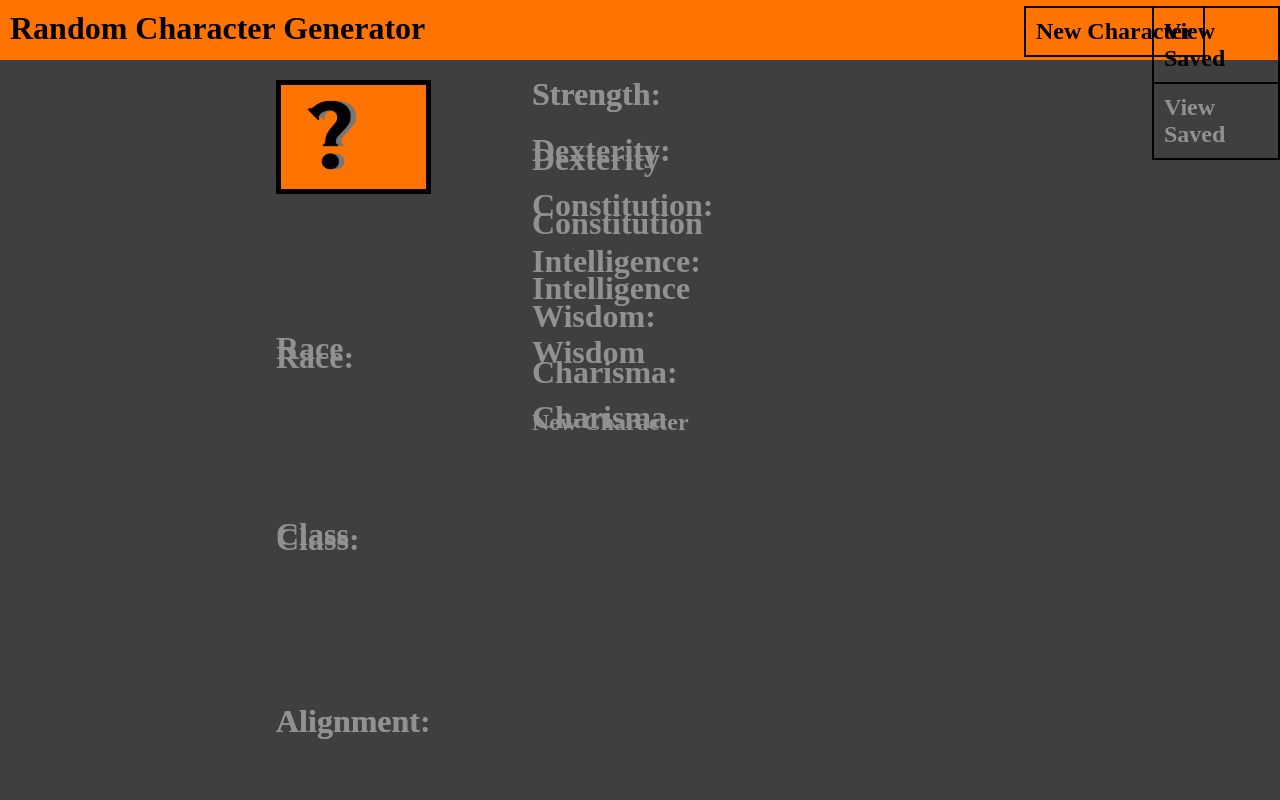
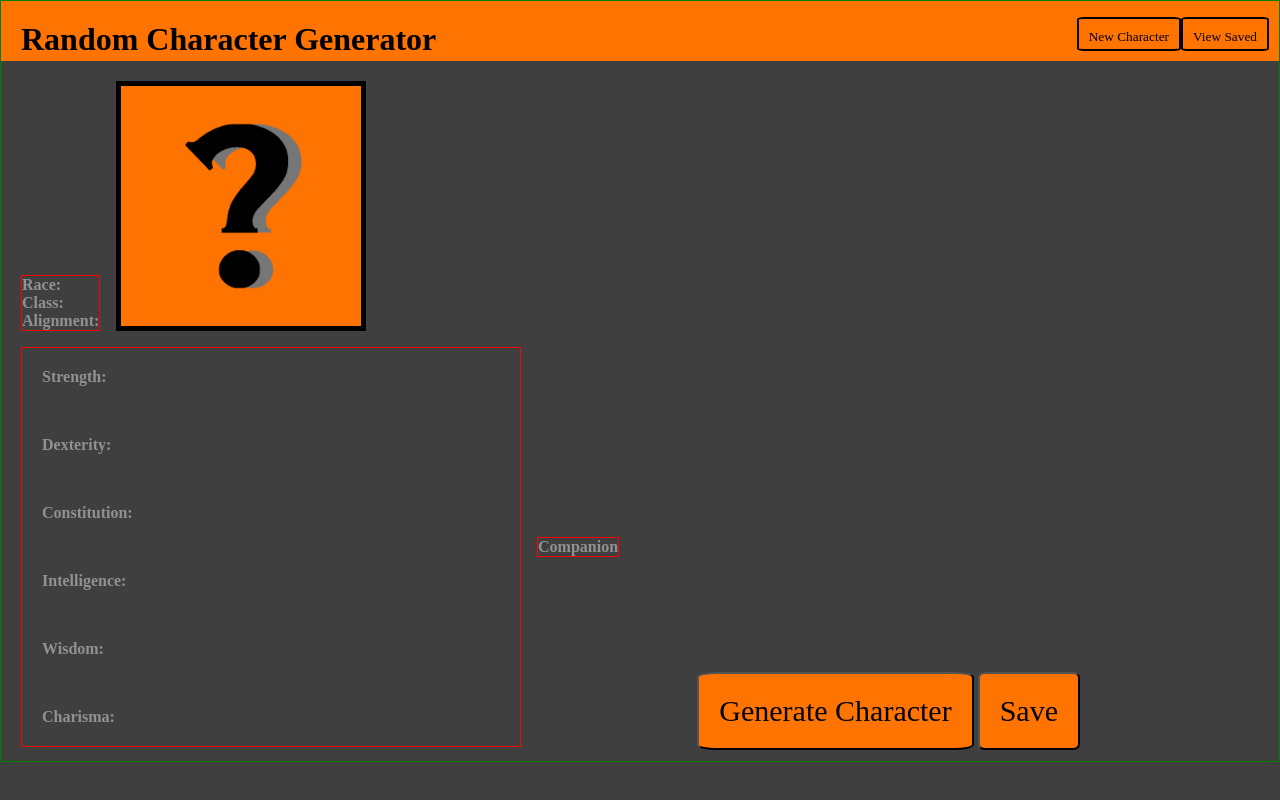
Before and after one commit to TheTrueGameBreaker/DND-Character-Generator, a plain HTML site: page index.html in a window 1280 px wide. Drawn offline with Linux system fonts and the light colour scheme; no server answers; a web font is replaced by a local one.

Commit message:
Add files via upload

```diff
--- a/assets/css/style.css
+++ b/assets/css/style.css
@@ -4,12 +4,17 @@
     box-sizing: border-box;
     margin: 0;
     padding: 0;
+    font-family: 'Macondo';
 }
 
 body {
-    font-family: 'Macondo';
+
     background-color: rgb(63, 63, 63);
     color: rgb(145, 145, 145);
+    border: 1px solid green;
+}
+button:hover {
+    box-shadow: inset 0px 0px 8px;
 }
 
 
@@ -18,25 +23,45 @@ body {
     height: 60px;
     display: flex;
     color: black;
+    justify-content: right;
 }
 
-.saved {
+header h1 {
+    flex-grow: 1;
+}
+
+.header button {
+    background-color: rgb(255, 115, 0);
+    border-radius: 7%;
+
+}
+
+.header button:hover {
+    box-shadow: inset 0px 0px 8px;
+}
+
+
+
+.saved, .new {
+    border: 2px solid black;
+    margin-top: 6px;
+    padding: 10px;
+    flex-direction: row;
+    justify-content: flex-end;
+
+}
+
+/*.new {
     border: 2px solid black;;
     margin-top: 6px;
     padding: 10px;
     justify-content: right;
-    position: fixed; left: 90%;
+    position: relative;
+}*/
+header {
+    display: flex;
 }
-
-.new {
-    border: 2px solid black;;
-    margin-top: 6px;
-    padding: 10px;
-    justify-content: right;
-    position: fixed; left: 80%;
-}
-
-.header .saved {
+header, .saved {
     padding-top: 20px;
     padding: 10px;
     justify-content: right;
@@ -50,36 +75,56 @@ body {
     padding: 20px;
     max-width: 50%;
     height: 700px;
-    position: fixed; left: 20%;
     display: flex;
+    font-weight: bold;
+    flex-wrap: wrap;
+    gap: 1em;
+}
+
+
+.placeholder-Image{
+    border: 5px solid rgb(0, 0, 0);
+    background-color: rgb(255, 115, 0);
+    height: 250px;
+    display: flex;
+    align-self: flex-start;
+}
+
+.container-description {
+    display: flex;
+    border: 1px solid red;
     flex-direction: column;
     justify-content: space-between;
-    font-weight: bold;
-}
+    align-self: flex-end;
+    order: -1;
 
-.image-Border {
-    border: 5px solid rgb(0, 0, 0);
-    background-color: rgb(255, 115, 0);
-}
-
-.placeholder-Image {
-    height: 400px;
 }
 
 .container-Stats {
     display: flex;
+    border: 1px solid red;
     flex-direction: column;
     justify-content: space-between;
     padding: 20px;
-    max-width: 50%;
+    width: 500px;
     height: 400px;
-    position: fixed; left: 40%; top: 7%;
+    align-self: center;;
 }
 
-.placeholder-Image {
-    height: 350px;
+.container-companion {
+    border: 1px solid red;
+    align-self: center;
+}
+.container-Buttons {
+    position: fixed;;
+    bottom: 50px;
+    right: 200px;
+
 }
 
-.placeholder-Image {
-    height: 100px;
+.btn {
+    background-color: rgb(255, 115, 0);
+    padding: 20px;
+    font-size: 30px;
+    border-radius: 7%;
 }
--- a/assets/javascript/script.js
+++ b/assets/javascript/script.js
@@ -1,46 +1,119 @@
 //HTML selectors
-var newCharacterBtn = document.getElementsByClassName('new-character');
-var savedBtn = document.getElementsByClassName('saved');
-var containerEl = document.getElementsByClassName('container');
-var imgEl = document.getElementsByClassName('placeholder-Image');
-var raceEl = document.getElementById('race');
-var classEl = document.getElementById('class')
-var alignmentEl = document.getElementById('alignment')
-var statsContainerEl = document.getElementsByClassName('container-Stats');
-var strengthEl = document.getElementById('strength');
-var dexterityEl = document.getElementById('dexterity');
-var constitutionEl = document.getElementById('constitution');
-var intelligenceEl = document.getElementById('intelligence');
-var wisdomEl = document.getElementById('wisdom');
-var charismaEl = document.getElementById('charisma');
-
-//DND5E API selectors
-var apiServerUrl = `https://www.dnd5eapi.co`;
-var apiClassUrl = `/api/classes/`;
-var apiRaceUrl = `/api/races/`;
-var apiAlignmentUrl = `/api/alignments/`;
-
-//rapid API selectors
-const options = {
-  method: 'GET',
-  headers: {
-      'X-RapidAPI-Key': '59081f9c3cmsh0d56af2b7637b33p1c04a7jsnbda0126eca15',
-      'X-RapidAPI-Host': 'dice-roll.p.rapidapi.com'
-  }
-};
+const newCharacterBtn = document.getElementsByClassName('new-character');
+const viewSavedBtn = document.getElementById('view-saved-btn');
+const containerEl = document.getElementsByClassName('container');
+const imgEl = document.getElementsByClassName('placeholder-Image');
+const raceEl = document.getElementById('race');
+const classEl = document.getElementById('class')
+const alignmentEl = document.getElementById('alignment')
+const statsContainerEl = document.getElementsByClassName('container-Stats');
+const strengthEl = document.getElementById('strength');
+const dexterityEl = document.getElementById('dexterity');
+const constitutionEl = document.getElementById('constitution');
+const intelligenceEl = document.getElementById('intelligence');
+const wisdomEl = document.getElementById('wisdom');
+const charismaEl = document.getElementById('charisma');
+const statsEl = document.getElementsByClassName('stats');
+const genBtn = document.getElementById('Gen-Btn');
+const companionEl = document.getElementById('companion');
+const saveBtn = document.getElementById('Save-Btn');
 
 
 
-//DnD5E API fetch
-fetch('https://www.dnd5eapi.co/api/classes/')
-  .then((response) => response.json())
-  .then((data) => console.log(data));
+viewSavedBtn.addEventListener('click', function() {
+   window.location = './secondPage.html';
+    });
 
 
 
+//DND5E API selectors
+const apiServerUrl = `https://www.dnd5eapi.co`;
+const apiClassUrl = `/api/classes/`;
+const apiRaceUrl = `/api/races/`;
+const apiAlignmentUrl = `/api/alignments/`;
 
-//rapid API fetch
-fetch('https://dice-roll.p.rapidapi.com/roll/1/d/20', options)
-	.then(response => response.json())
-	.then(response => console.log(response))
-	.catch(err => console.error(err));
+//Dog API selectors
+const dogApiUrl = `https://dog.ceo/api/breeds/image/random`
+
+
+//generate button
+genBtn.addEventListener('click', statGen)
+
+
+//random function for page
+function statGen() {
+  //array for stats
+  var statArray = [];
+  for (i = 0; i < 6; i++) {
+    var statNumber = Math.floor(Math.random() * 16) + 4
+    statArray.push(statNumber);
+  }
+  //displays stats with randomized numbers
+  strengthEl.innerHTML = `<p id="strength"> Strength: ${statArray[0]}</p>`
+  dexterityEl.innerHTML = `<p id="dexterity"> Dexterity: ${statArray[1]}</p>`
+  constitutionEl.innerHTML = `<p id="constitution"> Constitution: ${statArray[2]}</p>`
+  intelligenceEl.innerHTML = `<p id="intelligence"> Intelligence: ${statArray[3]}</p>`
+  wisdomEl.innerHTML = `<p id="wisdom"> Wisdom: ${statArray[4]}</p>`
+  charismaEl.innerHTML = `<p id="charisma"> Charisma: ${statArray[5]}</p>`
+
+  //api call for dog api and displays random dog pic on page
+  fetch('https://dog.ceo/api/breeds/image/random')
+  .then((response) => response.json())
+  .then((data) => {console.log(data)
+
+    let dogPic = data.message;
+    console.log("The url is " + dogPic)
+    companionEl.innerHTML = `<p id="companion"> Companion: <img src="${dogPic}" alt="picture of random dog companion">`
+
+
+  });
+
+
+  //Random variables for class race and alignment
+  var classNumber = Math.floor(Math.random() * 12)
+  var raceNumber = Math.floor(Math.random() * 9)
+  var alignmentNumber = Math.floor(Math.random() * 9)
+
+
+  //DnD5E API fetch for class and displays on page
+    fetch('https://www.dnd5eapi.co/api/classes/')
+    .then((response) => response.json())
+    .then((data) => {console.log(data)
+      console.log(classNumber);
+      let className = data.results[`${classNumber}`].name;
+      console.log(className);
+      classEl.innerHTML = `<p id="class">Class: ${className}</p>`
+
+    });
+
+
+  //DnD5E API fetch for race and displays on page
+    fetch('https://www.dnd5eapi.co/api/races/')
+    .then((response) => response.json())
+    .then((data) => {console.log(data)
+      console.log(classNumber);
+      let raceName = data.results[`${raceNumber}`].name;
+      console.log(raceName);
+      raceEl.innerHTML = `<p id="class">Race: ${raceName}</p>`
+
+
+    });
+
+    //DnD5E API fetch for alignment and displays on page
+    fetch('https://www.dnd5eapi.co/api/alignments/')
+    .then((response) => response.json())
+    .then((data) => {console.log(data)
+      console.log(alignmentNumber);
+      let alignmentName = data.results[`${alignmentNumber}`].name;
+      console.log(alignmentName);
+      alignmentEl.innerHTML = `<p id="alignment">Alignment: ${alignmentName}</p>`
+
+
+    });
+}
+
+saveBtn.addEventListener('click', characterSave);
+
+function characterSave() {
+
+}
--- a/index.html
+++ b/index.html
@@ -6,46 +6,40 @@
     <meta name="viewport" content="width=device-width, initial-scale=1.0">
     <link rel="stylesheet" href="./assets/css/style.css">
     <title>Random Character Generator</title>
-    <link rel="icon" type="image/x-icon" href="./assets/icons8-dungeons-and-dragons-48.png">
+    <link rel="icon" type="image/x-icon" href="./assets/Images/icons8-dungeons-and-dragons-48.png">
 </head>
 <body>
-    <div class="header">
-        <h1 class="title"> Random Character Generator</h1>
-        <h2 class="new"> New Character</h2>
-        <h2 class="saved"> View Saved</h2>
-    </div>
+    <header class="header">
+        <h1 class="title">Random Character Generator</h1>
+        <button class="new"> New Character</button>
+        <button class="saved" id="view-saved-btn"> View Saved</button>
+
+    </header>
     <div class="container">
         <div class="image-Border">
             <img src="./assets/Images/question_mark.png" alt="" class="placeholder-Image">
         </div>
-        <h1 class="race" id="race"> Race: </h1>
-        <h1 class="class" id="class"> Class: </h1>
-        <h1 class="alignment" id="alignment"> Alignment: </h1>
+        <div class="container-description">
+        <p class="race" id="race"> Race: </p>
+        <p class="class" id="class"> Class: </p>
+        <p class="alignment" id="alignment"> Alignment: </p>
     </div>
     <div class="container-Stats">
-        <h1> Strength: </h1>
-        <h1> Dexterity: </h1>
-        <h1> Constitution: </h1>
-        <h1> Intelligence: </h1>
-        <h1> Wisdom: </h1>
-        <h1> Charisma: </h1>
-        <h2 class="new-character"> New Character</h2>
-        <h2 class="saved"> View Saved</h2>
+        <p id="strength"> Strength: </p>
+        <p id="dexterity"> Dexterity: </p>
+        <p id="constitution"> Constitution: </p>
+        <p id="intelligence"> Intelligence: </p>
+        <p id="wisdom"> Wisdom: </p>
+        <p id="charisma"> Charisma: </p>
     </div>
-    <div class="container">
-        <img src="./assets/1200px-Patrick_Star.svg.png" alt="" class="placeholder-Image">
-        <h1 class="race" id="race"> Race</h1>
-        <h1 class="class" id="class"> Class</h1>
-        <h1 class="alignment" id="alignment"> Alignment</h1>
+    <div class="container-companion">
+        <p id="companion">Companion</p>
     </div>
-    <div class="container-Stats">
-        <h1 id="strength"> Strength</h1>
-        <h1 id="dexterity"> Dexterity</h1>
-        <h1 id="constitution"> Constitution</h1>
-        <h1 id="intelligence"> Intelligence</h1>
-        <h1 id="wisdom"> Wisdom</h1>
-        <h1 id="charisma"> Charisma</h1>
+    <div class="container-Buttons">
+        <button class="btn" id="Gen-Btn">Generate Character</button>
+        <button class="btn" id="Save-Btn">Save</button>
     </div>
+
     <script src="./assets/javascript/script.js"></script>
 </body>
 </html>
```
Also changed, not shown: secondPage.html (added, +29 -0 lines), assets/Images/gnome.png (added), assets/Images/half-orc.png (added), assets/Images/half_elf.png (added), assets/Images/tiefling.png (added).
